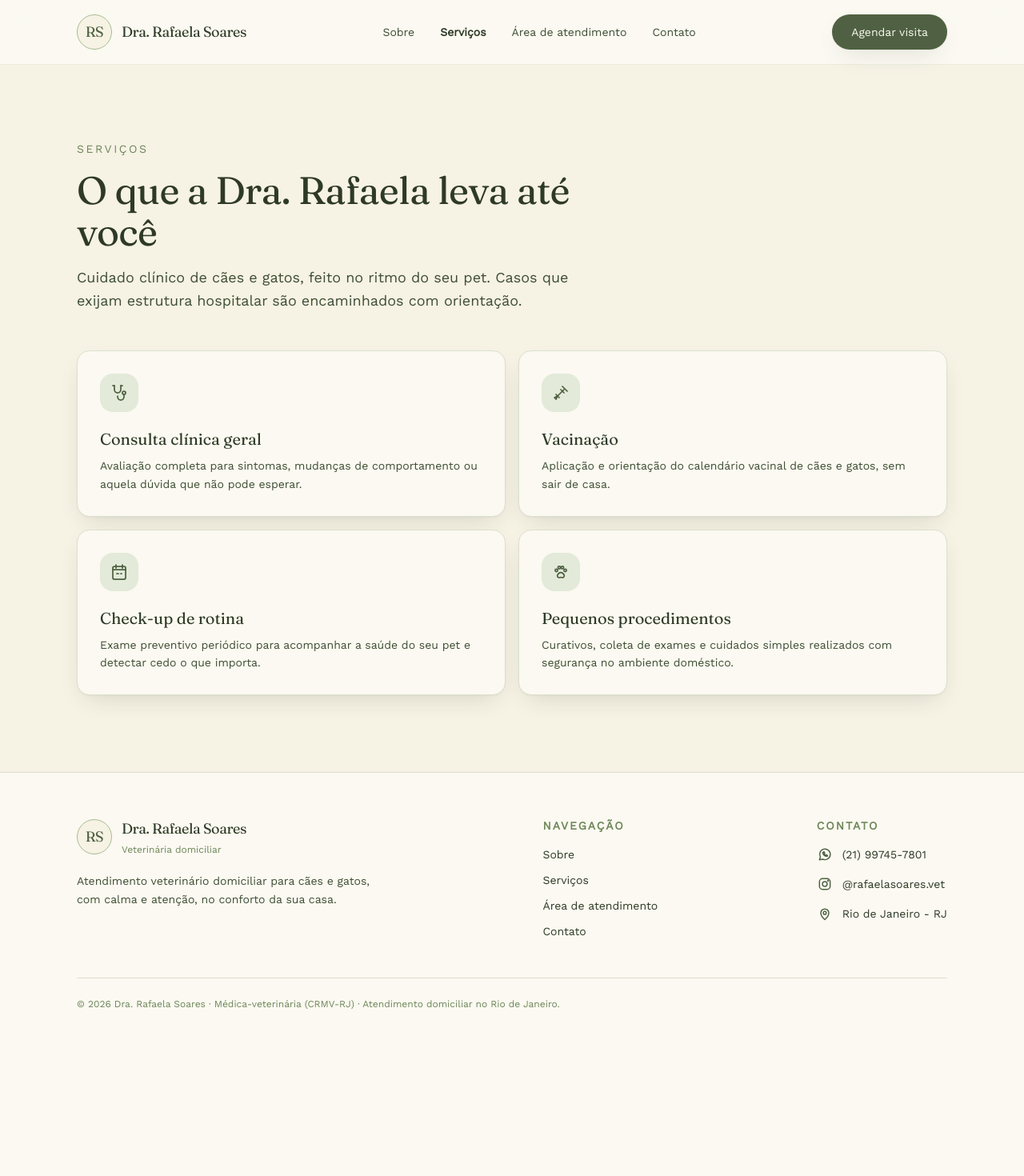
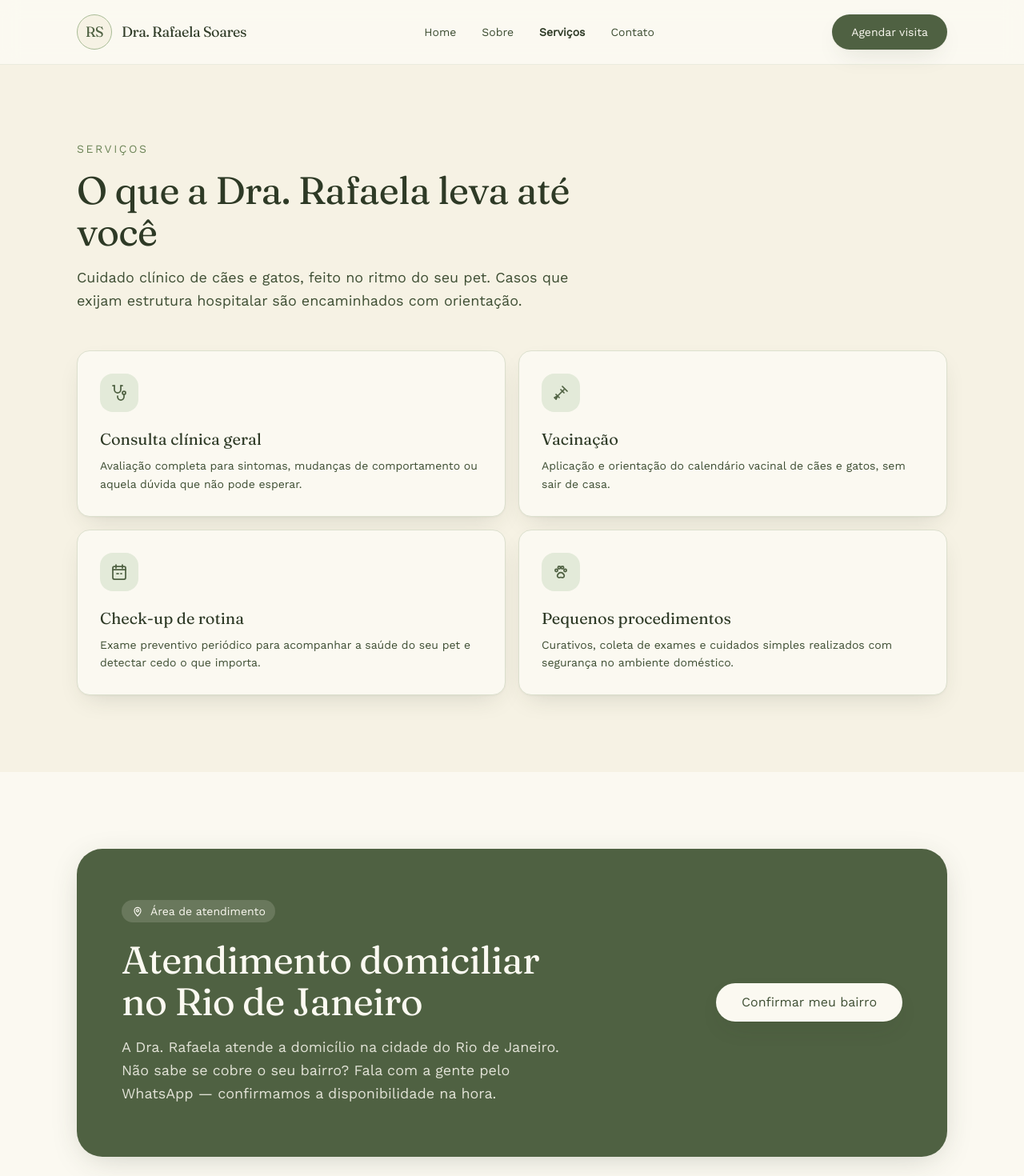
Before and after one commit to chrmartins/rafaela-vet-front, a Next.js app: page /servicos in a window 1280 px wide. Shown: the top 1470 px of the page at 80% size. Before the commit the page ends 1319 px from the top, so only its background shows below. Built offline with nearby package versions, Linux system fonts and the light colour scheme.

Commit message:
feat: remove rota de Área de Atendimento e atualiza navegação para incluir seção em Serviços

```diff
--- a/app/area-atendimento/page.tsx
+++ /dev/null
@@ -1,43 +0,0 @@
-import type { Metadata } from "next";
-import Link from "next/link";
-import { Botao } from "@/components/ui/botao";
-import { IconeMapa } from "@/components/ilustracoes/icones";
-
-export const metadata: Metadata = {
-  title: "Área de atendimento",
-  description:
-    "Atendimento veterinário domiciliar da Dra. Rafaela Soares na cidade do Rio de Janeiro. Confirme a cobertura do seu bairro pelo WhatsApp.",
-};
-
-export default function PaginaAreaAtendimento() {
-  return (
-    <section className="bg-creme py-16 sm:py-24">
-      <div className="mx-auto max-w-conteudo px-5 sm:px-8">
-        <div className="rounded-[2rem] bg-verde-600 px-7 py-12 text-creme shadow-flutuante sm:px-14 sm:py-16">
-          <div className="grid gap-8 lg:grid-cols-[1fr_auto] lg:items-center">
-            <div className="max-w-xl">
-              <span className="inline-flex items-center gap-2 rounded-full bg-creme/15 px-3 py-1 text-sm font-medium text-creme">
-                <IconeMapa className="h-4 w-4" />
-                Área de atendimento
-              </span>
-              <h1 className="mt-5 font-titulo text-titulo-md text-creme">
-                Atendimento domiciliar no Rio de Janeiro
-              </h1>
-              <p className="mt-4 font-corpo text-lg leading-relaxed text-creme/85">
-                A Dra. Rafaela atende a domicílio na cidade do Rio de Janeiro.
-                Não sabe se cobre o seu bairro? Fala com a gente pelo WhatsApp —
-                confirmamos a disponibilidade na hora.
-              </p>
-            </div>
-
-            <div className="lg:pl-6">
-              <Botao comoFilho variante="sobreVerde" tamanho="grande">
-                <Link href="/contato">Confirmar meu bairro</Link>
-              </Botao>
-            </div>
-          </div>
-        </div>
-      </div>
-    </section>
-  );
-}
--- a/app/servicos/page.tsx
+++ b/app/servicos/page.tsx
@@ -1,9 +1,12 @@
 import type { Metadata } from "next";
+import Link from "next/link";
+import { Botao } from "@/components/ui/botao";
 import {
   IconeEstetoscopio,
   IconeSeringa,
   IconePata,
   IconeAgenda,
+  IconeMapa,
 } from "@/components/ilustracoes/icones";
 
 export const metadata: Metadata = {
@@ -41,6 +44,7 @@ const servicos = [
 
 export default function PaginaServicos() {
   return (
+    <>
       <section className="bg-creme-200 py-16 sm:py-24">
         <div className="mx-auto max-w-conteudo px-5 sm:px-8">
           <div className="max-w-2xl">
@@ -51,8 +55,8 @@ export default function PaginaServicos() {
               O que a Dra. Rafaela leva até você
             </h1>
             <p className="mt-4 font-corpo text-lg leading-relaxed text-verde-700">
-            Cuidado clínico de cães e gatos, feito no ritmo do seu pet. Casos que
-            exijam estrutura hospitalar são encaminhados com orientação.
+              Cuidado clínico de cães e gatos, feito no ritmo do seu pet. Casos
+              que exijam estrutura hospitalar são encaminhados com orientação.
             </p>
           </div>
 
@@ -76,5 +80,37 @@ export default function PaginaServicos() {
           </ul>
         </div>
       </section>
+
+      {/* Área de atendimento — antes era rota própria (/area-atendimento),
+          agora vive dentro de Serviços */}
+      <section className="bg-creme py-16 sm:py-24">
+        <div className="mx-auto max-w-conteudo px-5 sm:px-8">
+          <div className="rounded-[2rem] bg-verde-600 px-7 py-12 text-creme shadow-flutuante sm:px-14 sm:py-16">
+            <div className="grid gap-8 lg:grid-cols-[1fr_auto] lg:items-center">
+              <div className="max-w-xl">
+                <span className="inline-flex items-center gap-2 rounded-full bg-creme/15 px-3 py-1 text-sm font-medium text-creme">
+                  <IconeMapa className="h-4 w-4" />
+                  Área de atendimento
+                </span>
+                <h2 className="mt-5 font-titulo text-titulo-md text-creme">
+                  Atendimento domiciliar no Rio de Janeiro
+                </h2>
+                <p className="mt-4 font-corpo text-lg leading-relaxed text-creme/85">
+                  A Dra. Rafaela atende a domicílio na cidade do Rio de
+                  Janeiro. Não sabe se cobre o seu bairro? Fala com a gente
+                  pelo WhatsApp — confirmamos a disponibilidade na hora.
+                </p>
+              </div>
+
+              <div className="lg:pl-6">
+                <Botao comoFilho variante="sobreVerde" tamanho="grande">
+                  <Link href="/contato">Confirmar meu bairro</Link>
+                </Botao>
+              </div>
+            </div>
+          </div>
+        </div>
+      </section>
+    </>
   );
 }
--- a/components/cabecalho/itens-navegacao.ts
+++ b/components/cabecalho/itens-navegacao.ts
@@ -1,6 +1,6 @@
 export const itensNavegacao = [
+  { rotulo: "Home", rota: "/" },
   { rotulo: "Sobre", rota: "/sobre" },
   { rotulo: "Serviços", rota: "/servicos" },
-  { rotulo: "Área de atendimento", rota: "/area-atendimento" },
   { rotulo: "Contato", rota: "/contato" },
 ] as const;
--- a/components/rodape/rodape.tsx
+++ b/components/rodape/rodape.tsx
@@ -8,9 +8,9 @@ import {
 import { contato, montarLinkWhatsapp } from "@/lib/contato";
 
 const linksNavegacao = [
+  { rotulo: "Home", rota: "/" },
   { rotulo: "Sobre", rota: "/sobre" },
   { rotulo: "Serviços", rota: "/servicos" },
-  { rotulo: "Área de atendimento", rota: "/area-atendimento" },
   { rotulo: "Contato", rota: "/contato" },
 ] as const;
 
```
Also changed, not shown: 2 other files (tests, documents, lock files or other folders). Lines whose indentation alone changed are shown as unchanged.
